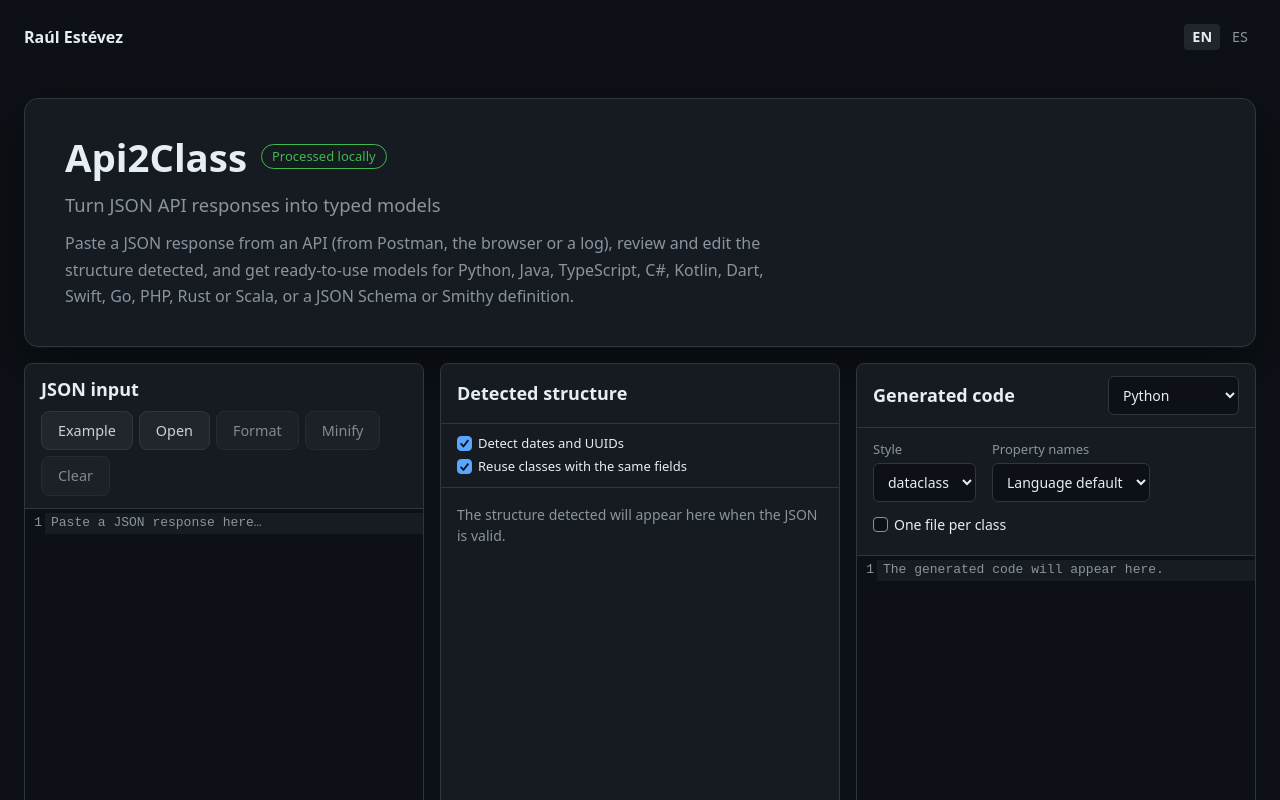
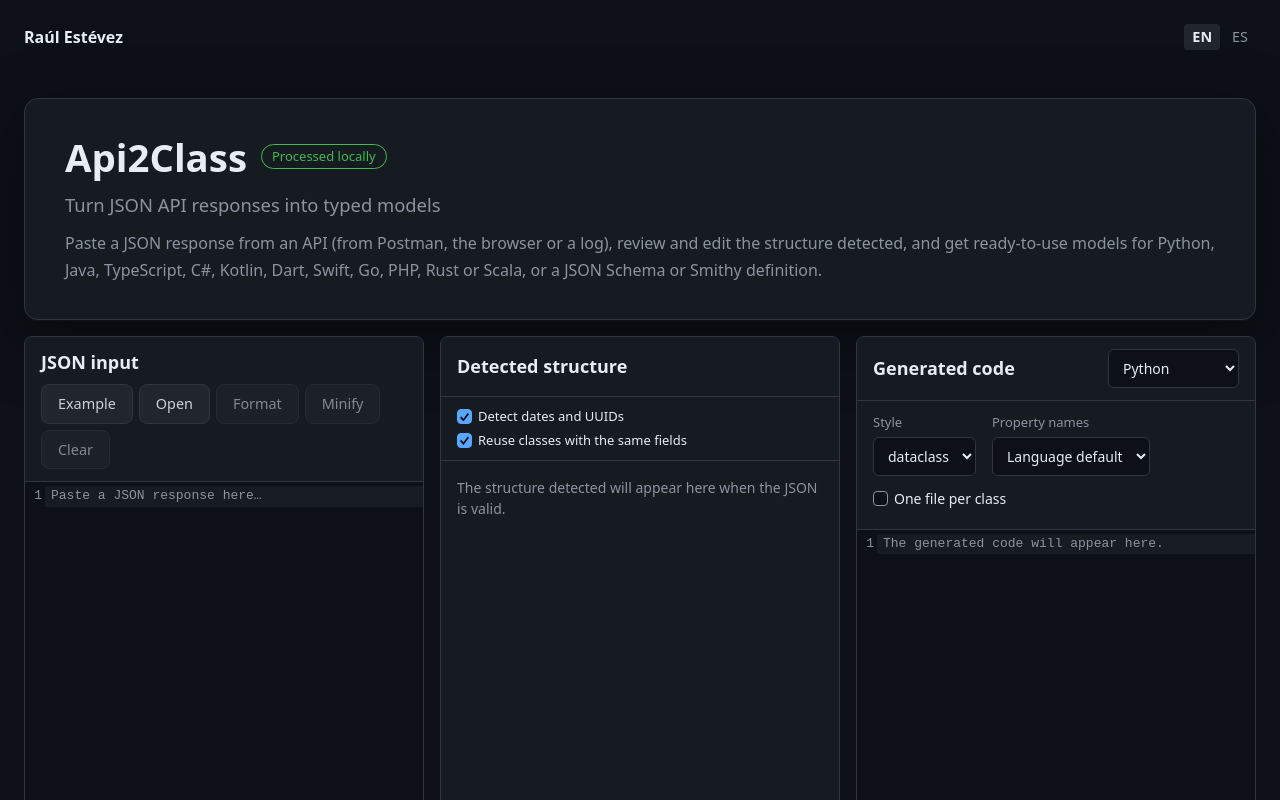
Before and after one commit to RaulEstevezA/Api2Class, a React (Vite) app in the folder web/: page / in a window 1280 px wide. Shown: the top 800 px of the page. Built offline with nearby package versions, Linux system fonts and the light colour scheme.

Commit message:
style(web): intro text uses the whole card width
The 720px limit came from DataCleanr, whose card is 1000px wide; here
the card spans the workspace, so the text stopped halfway.

```diff
--- a/web/src/components/IntroPanel.css
+++ b/web/src/components/IntroPanel.css
@@ -18,6 +18,7 @@
 
 .intro__text {
   display: flex;
+  flex: 1;
   flex-direction: column;
   gap: 12px;
 }
@@ -48,7 +49,6 @@
 }
 
 .intro__description {
-  max-width: 720px;
   color: var(--muted);
   line-height: 1.65;
 }
```
